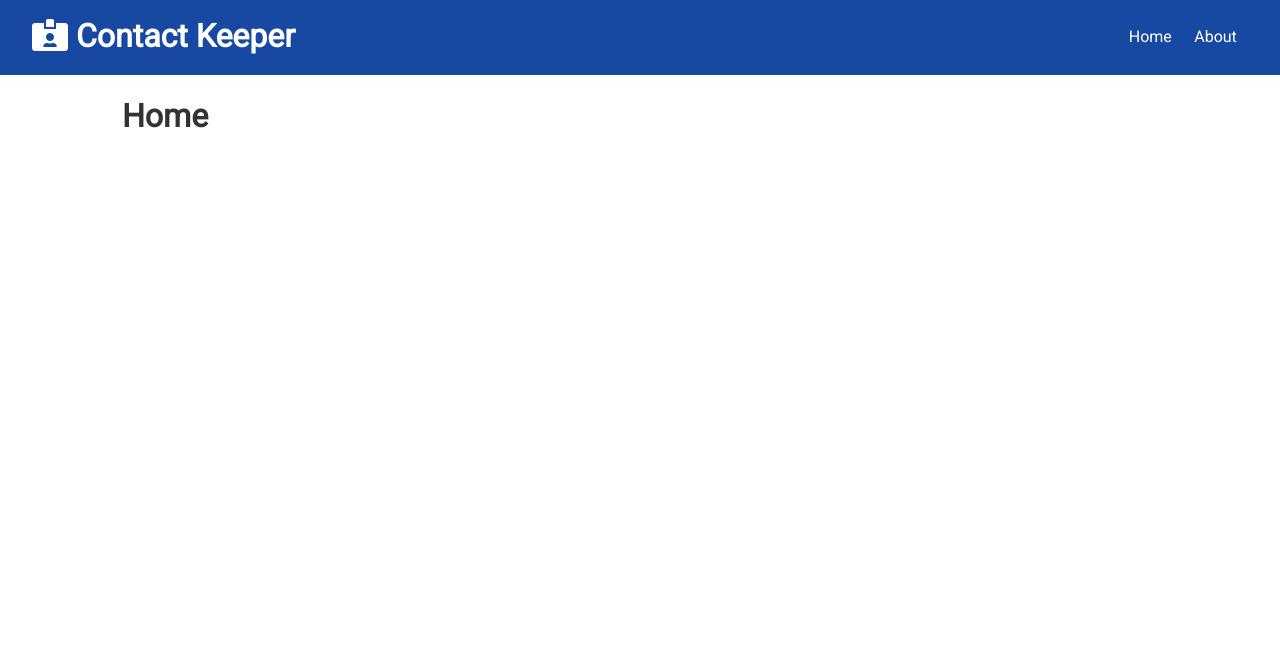
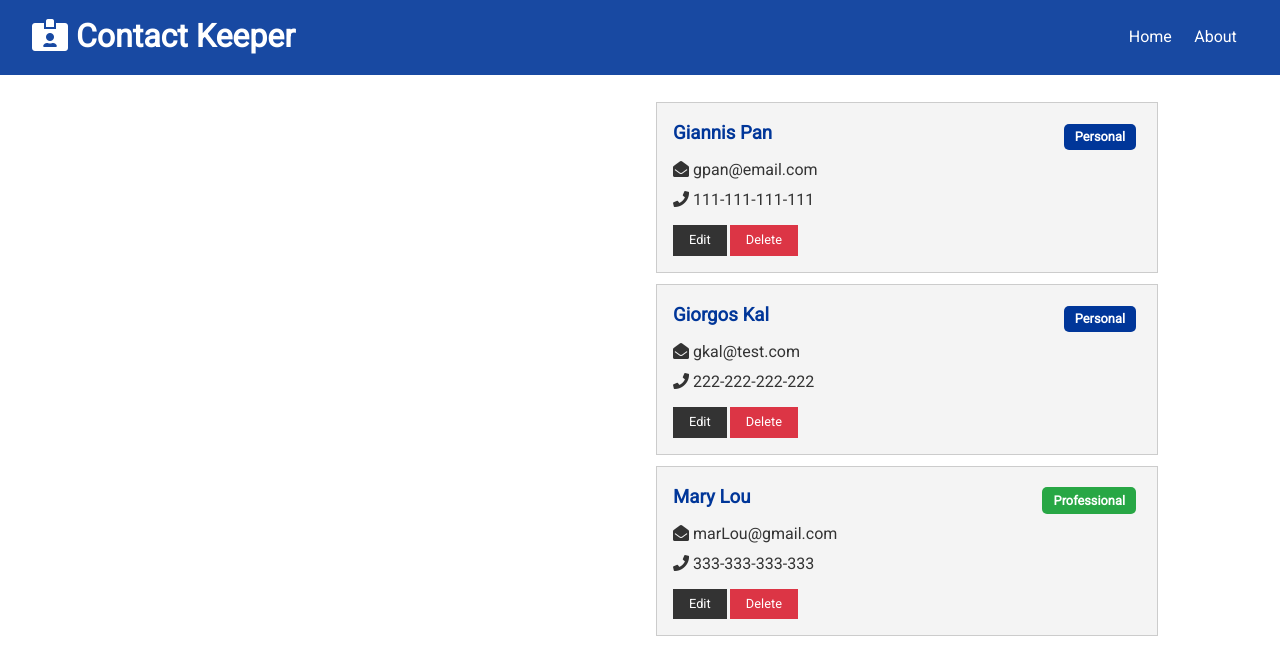
Before and after one commit to giannispan/contact-keeper, a React (Create React App) app in the folder client/: page / in a window 1280 px wide. Shown: the top 658 px of the page. Built offline with nearby package versions, Linux system fonts and the light colour scheme.

Commit message:
contacts & contactItem components

```diff
--- /dev/null
+++ b/client/src/components/contacts/ContactItem.js
@@ -0,0 +1,31 @@
+import React from 'react';
+import PropTypes from 'prop-types';
+
+const ContactItem = (props) => {
+	return (
+		<div className="card bg-light">
+			<h3 className="text-primary text-left">
+				{props.contact.name} {' '} <span style={{ float: 'right' }} className={'badge ' + (props.contact.type === 'professional' ?
+				'badge-success' : 'badge-primary')}>{props.contact.type.charAt(0).toUpperCase() + props.contact.type.slice(1)}</span>
+			</h3>
+			<ul className="list">
+				{props.contact.email && (<li>
+					<i className="fas fa-envelope-open"></i> {props.contact.email}
+				</li>)}
+				{props.contact.phone && (<li>
+					<i className="fas fa-phone"></i> {props.contact.phone}
+				</li>)}
+			</ul>
+			<p>
+				<button className="btn btn-dark btn-sm">Edit</button>
+				<button className="btn btn-danger btn-sm">Delete</button>
+			</p>
+		</div>
+	)
+}
+
+ContactItem.propTypes = {
+	contact: PropTypes.object.isRequired
+};
+
+export default ContactItem;
--- /dev/null
+++ b/client/src/components/contacts/Contacts.js
@@ -0,0 +1,19 @@
+import React, { useContext, Fragment } from 'react';
+import ContactItem from './ContactItem';
+import ContactContext from '../../context/contact/contactContext';
+
+const Contacts = () => {
+	// in order to have access to state and actions associated to the context
+	const contactContext = useContext(ContactContext);
+
+	const { contacts } = contactContext;
+	return (
+		<Fragment>
+			{contacts.map(contact => (
+				<ContactItem key ={contact.id} contact={contact}/>
+			))}
+		</Fragment>
+	)
+};
+
+export default Contacts;
--- a/client/src/components/pages/Home.js
+++ b/client/src/components/pages/Home.js
@@ -1,9 +1,15 @@
 import React from 'react';
+import Contacts from '../contacts/Contacts';
 
 const Home = () => {
 	return (
-		<div>
-			<h1>Home</h1>
+		<div className="grid-2">
+			<div>
+				{/*ContactForm*/}
+			</div>
+			<div>
+				<Contacts />
+			</div>
 		</div>
 	)
 }
```
